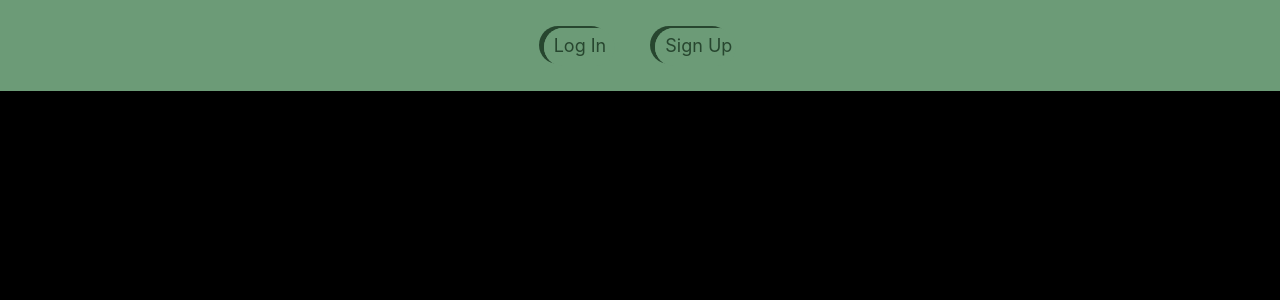
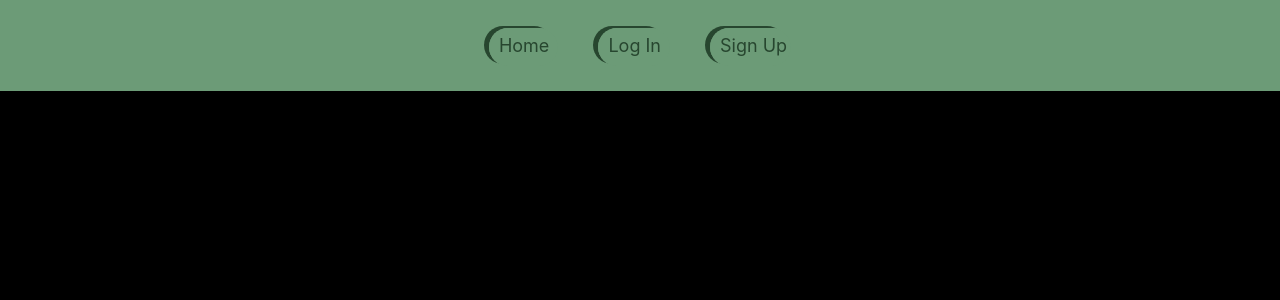
Before and after one commit to rz4life/Warehouse-inventory, a React (Create React App) app in the folder warehouse-frontend/: page / in a window 1280 px wide. Before the commit this address had no page. Shown: the top 300 px of the page. Built offline with nearby package versions, Linux system fonts and the light colour scheme.

Commit message:
home component added, added to navbar and app.js route

```diff
--- a/warehouse-frontend/src/App.js
+++ b/warehouse-frontend/src/App.js
@@ -9,6 +9,7 @@ import Login from './components/Login';
 import axios from "axios";
 import NewItemForm from "./containers/NewItemForm";
 import EditItemForm from "./containers/EditItemForm";
+import Home from "./components/Home";
 function App() {
   const [user, setUser] = useState(null)
   const [item, setItems] = useState({})
@@ -36,6 +37,9 @@ function App() {
 
       <Router>
         <Navbar setUser={setUser}/>
+        <Routes>
+        <Route exact path="/" element={<Home/>} />
+        </Routes>
         <Routes>
           <Route exact path="/items" element={
             <div>
--- /dev/null
+++ b/warehouse-frontend/src/components/Home.js
@@ -0,0 +1,18 @@
+
+const Home = () => {
+  return (
+    <div >
+      <p className="home-paragraph">
+        {" "}
+        Welcome to Wind Warehouse
+        <br></br>
+        <br></br>
+        An interactive react application created by Shafee, RZ and Andrés
+        <br></br>
+        <br></br> Please signup or sign in to begin
+      </p>
+    </div>
+  );
+};
+
+export default Home;
--- a/warehouse-frontend/src/components/Navbar.js
+++ b/warehouse-frontend/src/components/Navbar.js
@@ -9,6 +9,12 @@ const Navbar = (props) => {
     <div className="navbar">
       <ul className="navlinks-list">
         <div>
+        <li className="navlink-li">
+        <NavLink className="navlink-item" to="/">
+            Home{" "}
+          </NavLink>
+          </li>
+
           {
             userId?
             <>
```
